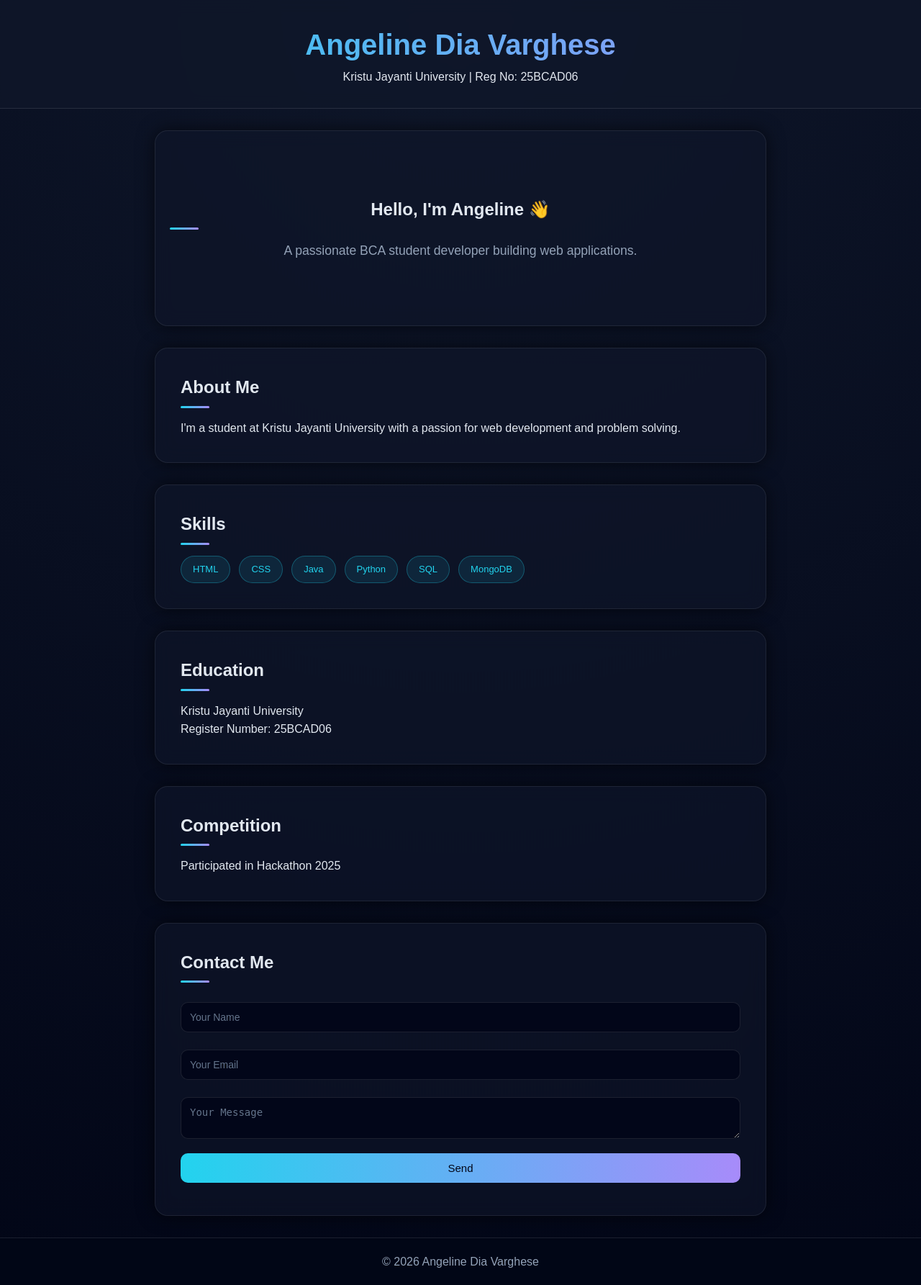
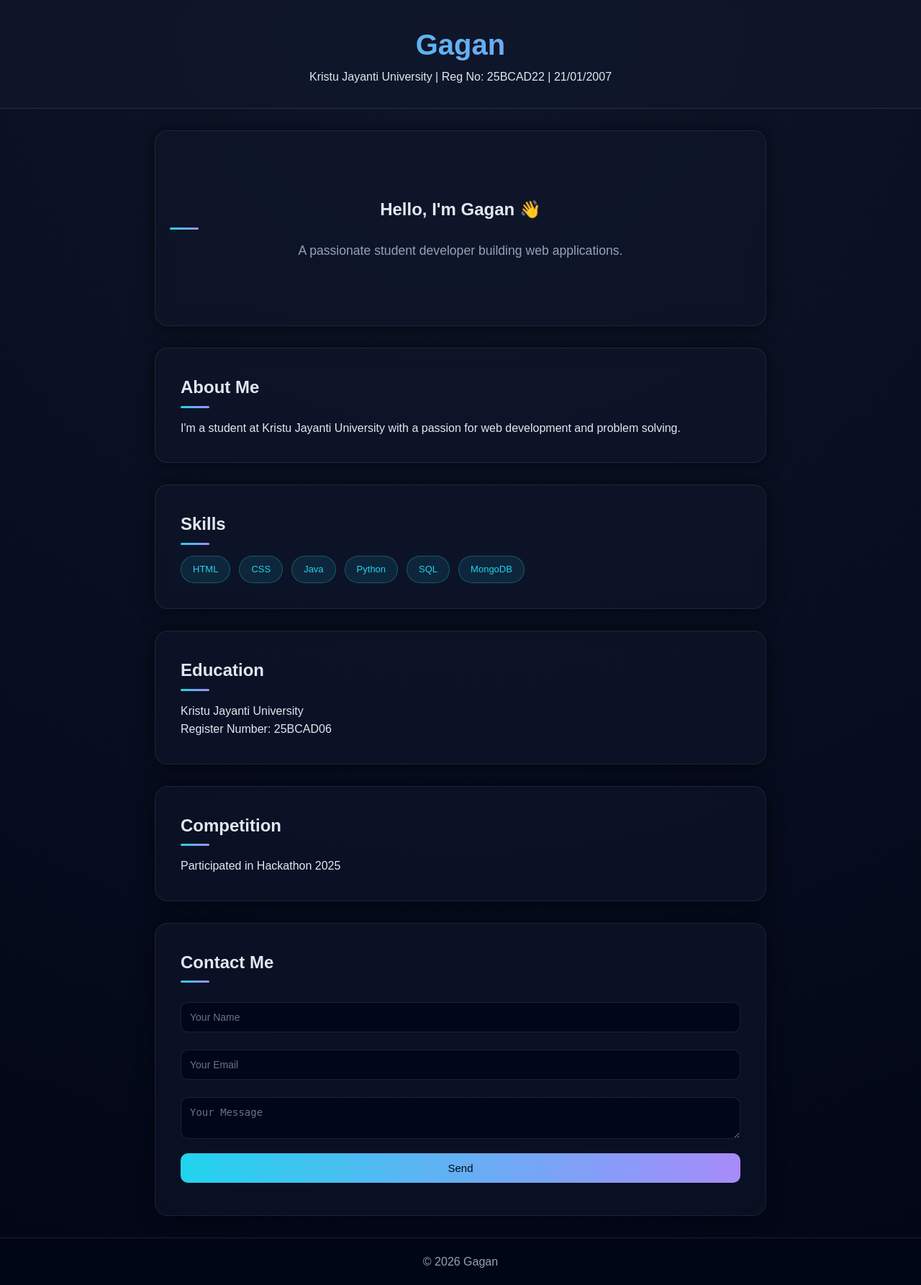
Before and after one commit to 25bcad22-gagan/god, a Flask app: page / in a window 1280 px wide. Shown: the whole page at 72% size. Run offline with Flask 3, Linux system fonts and the light colour scheme; some libraries are stand-ins or nearby versions.

Commit message:
Update index.html

```diff
--- a/templates/index.html
+++ b/templates/index.html
@@ -2,19 +2,19 @@
 <html lang="en">
 <head>
     <meta charset="UTF-8">
-    <title>Angeline Dia Varghese Portfolio</title>
+    <title>GAGAN P</title>
     <link rel="stylesheet" href="/static/style.css">
 </head>
 <body>
 
 <header>
-    <h1>Angeline Dia Varghese</h1>
-    <p>Kristu Jayanti University | Reg No: 25BCAD06</p>
+    <h1>Gagan</h1>
+    <p>Kristu Jayanti University | Reg No: 25BCAD22 | 21/01/2007 </p>
 </header>
 
 <section class="hero">
-    <h2>Hello, I'm Angeline 👋</h2>
-    <p>A passionate BCA student developer building web applications.</p>
+    <h2>Hello, I'm Gagan 👋</h2>
+    <p>A passionate student developer building web applications.</p>
 </section>
 
 <section>
@@ -57,7 +57,7 @@
 </section>
 
 <footer>
-    <p>© 2026 Angeline Dia Varghese</p>
+    <p>© 2026 Gagan</p>
 </footer>
 
 <script src="/static/script.js"></script>
```
